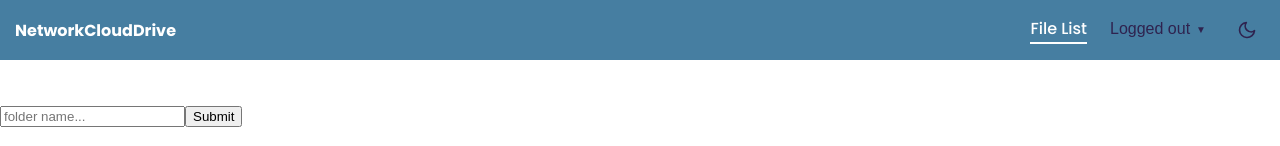
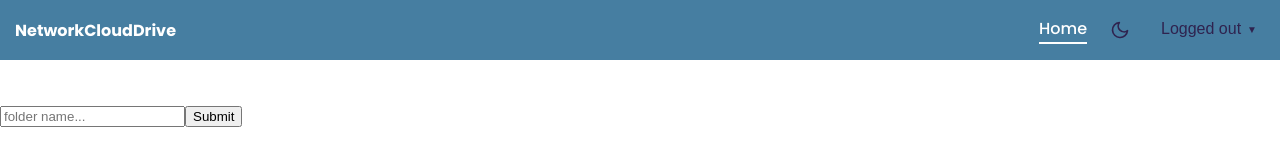
Before and after one commit to Aksellercan/NetworkCloudDriveReactOld, a React (Create React App) app: page / in a window 1280 px wide. Shown: the top 146 px of the page. Built offline with nearby package versions, Linux system fonts and the light colour scheme; no server answers.

Commit message:
make hamburger menu close on outside press

```diff
--- a/src/Components/Navbar.tsx
+++ b/src/Components/Navbar.tsx
@@ -8,6 +8,7 @@ export function Navbar() {
     const [showNav, setShowNav] = useState(false)
     const [showUserDropdown, setShowUserDropdown] = useState(false)
     const dropdownRef = useRef<HTMLDivElement>(null)
+    const hamburgerMenuRef = useRef<HTMLDivElement>(null)
 
     const toggleNavItems = () => {
         setShowNav(!showNav)
@@ -36,6 +37,9 @@ export function Navbar() {
             if (dropdownRef.current && !dropdownRef.current.contains(event.target as Node)) {
                 setShowUserDropdown(false)
             }
+            if (hamburgerMenuRef.current && !hamburgerMenuRef.current.contains(event.target as Node)) {
+                setShowNav(false)
+            }
         }
         document.addEventListener("mousedown", handleClickOutside)
         return () => {
@@ -51,13 +55,16 @@ export function Navbar() {
                 <div className="brand">
                     <p>NetworkCloudDrive</p>
                 </div>
-                <div className="menu-icon" onClick={toggleNavItems}>
+                <div className="menu-icon" onClick={toggleNavItems} ref={hamburgerMenuRef}>
                     <p>Menu</p>
                 </div>
                 <div className={`nav-elements  ${showNav && 'active'}`}>
                     <ul>
                         <li>
-                            <NavLink to="/">File List</NavLink>
+                            <NavLink to="/">Home</NavLink>
+                        </li>
+                        <li>
+                            <DarkModeHandler />
                         </li>
                         <li>
                             <div className="user-dropdown" ref={dropdownRef}>
@@ -78,9 +85,6 @@ export function Navbar() {
                                 </div>
                             </div>
                         </li>
-                        <li>
-                            <DarkModeHandler />
-                        </li>
                     </ul>
                 </div>
             </div>
```
